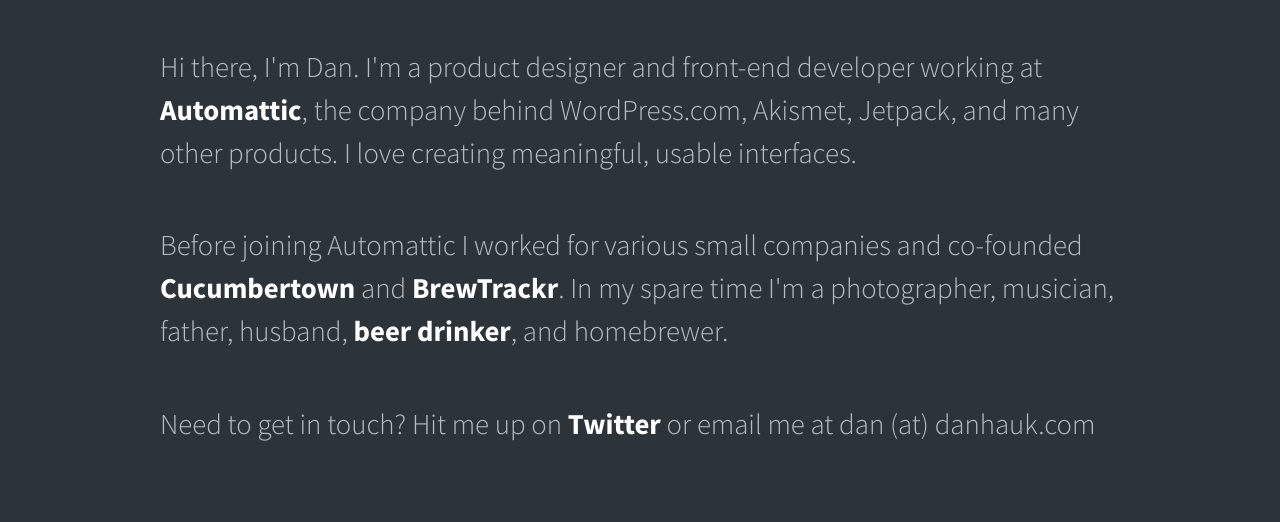
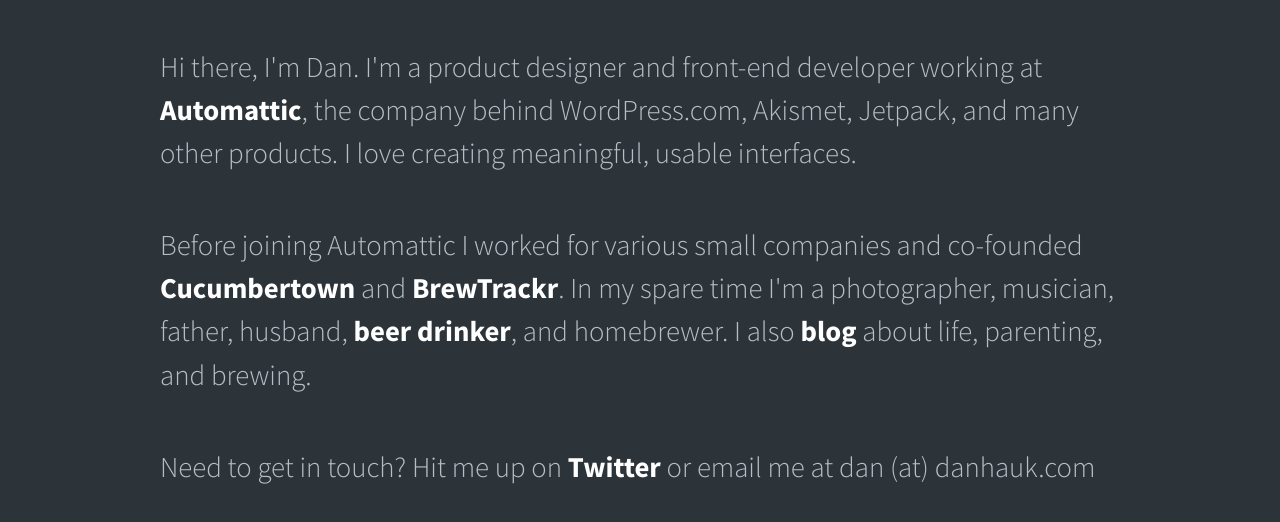
Before and after one commit to danhauk/danhauk, a plain HTML site: page index.html in a window 1280 px wide. Shown: the part 306-828 px from the top of the page. Before the commit the page ends 801 px from the top, so only its background shows below. Drawn offline with Linux system fonts and the light colour scheme.

Commit message:
update description paragraph

```diff
--- a/index.html
+++ b/index.html
@@ -14,7 +14,7 @@
   <h2>designer, photographer, husband, father</h2>
 
   <p>Hi there, I'm Dan. I'm a product designer and front-end developer working at <a href="https://automattic.com">Automattic</a>, the company behind WordPress.com, Akismet, Jetpack, and many other products. I love creating meaningful, usable interfaces.</p>
-  <p>Before joining Automattic I worked for various small companies and co-founded <a href="https://cucumbertown.com">Cucumbertown</a> and <a href="https://brewtrackr.com">BrewTrackr</a>. In my spare time I'm a photographer, musician, father, husband, <a href="https://brewtrackr.com/danhauk">beer drinker</a>, and homebrewer.</p>
+  <p>Before joining Automattic I worked for various small companies and co-founded <a href="https://cucumbertown.com">Cucumbertown</a> and <a href="https://brewtrackr.com">BrewTrackr</a>. In my spare time I'm a photographer, musician, father, husband, <a href="https://brewtrackr.com/danhauk">beer drinker</a>, and homebrewer. I also <a href="https://blog.danhauk.com">blog</a> about life, parenting, and brewing.</p>
   <p>Need to get in touch? Hit me up on <a href="https://twitter.com/danhauk">Twitter</a> or email me at dan (at) danhauk.com</p>
 
   <script>
```
